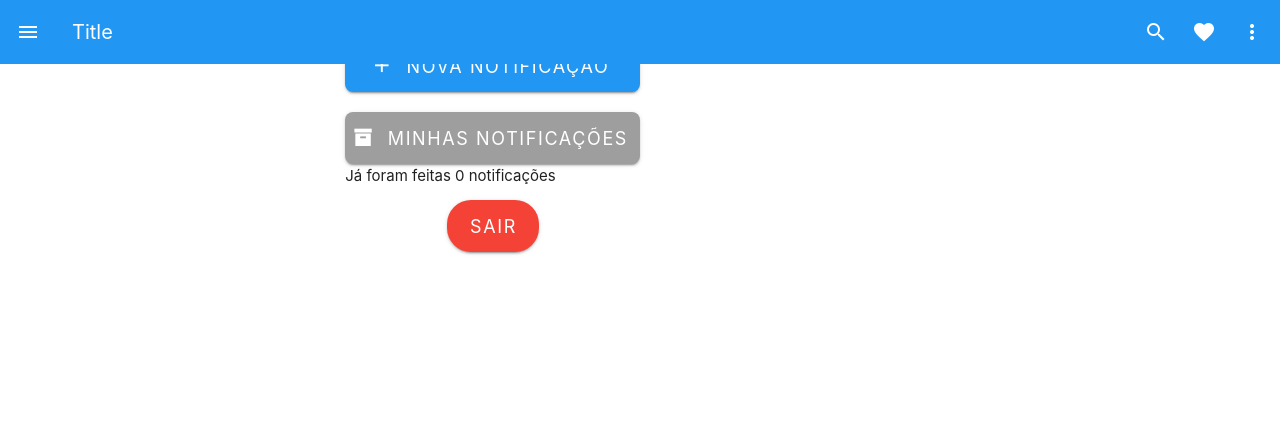
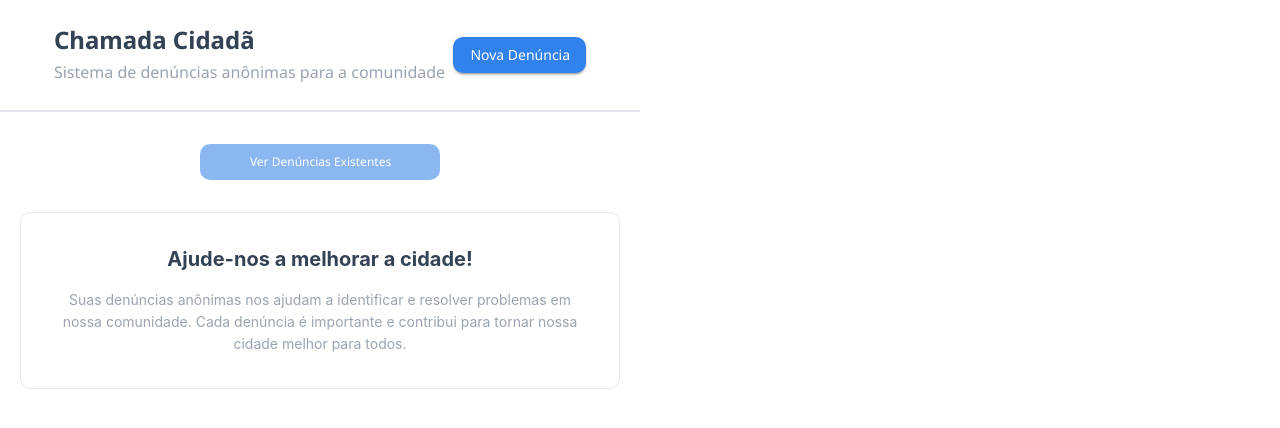
Before and after one commit to jvcarv/codeconquer, a Vue app: page / in a window 1280 px wide. Shown: the top 428 px of the page. Built offline with nearby package versions, Linux system fonts and the light colour scheme.

Commit message:
Implements home page and header

```diff
--- a/index.html
+++ b/index.html
@@ -5,6 +5,10 @@
     <link rel="icon" href="/favicon.ico">
     <meta name="viewport" content="width=device-width, initial-scale=1.0">
     <title>Vite App</title>
+
+    <link rel="preconnect" href="https://fonts.googleapis.com">
+    <link rel="preconnect" href="https://fonts.gstatic.com" crossorigin>
+    <link href="https://fonts.googleapis.com/css2?family=Noto+Sans:ital,wght@0,100..900;1,100..900&display=swap" rel="stylesheet">
   </head>
   <body>
     <div id="app"></div>
--- a/src/App.vue
+++ b/src/App.vue
@@ -9,4 +9,8 @@ import Homepage from '@/components/homepage.vue'
   </v-app>
 </template>
 
-<style scoped></style>
+<style>
+div#app {
+  padding: 0;
+}
+</style>
--- /dev/null
+++ b/src/components/HeaderHome.vue
@@ -0,0 +1,79 @@
+<script setup>
+import { useRouter } from 'vue-router';
+
+const router = useRouter();
+
+function navigateToForm() {
+    router.push({name: 'new'});
+}
+</script>
+
+<template>
+    <section class="header">
+        <div class="column--left">
+            <h1 class="header__title">Chamada Cidadã</h1>
+            <p class="header__description">Sistema de denúncias anônimas para a comunidade</p>
+        </div>
+        <div class="column--right">
+            <v-btn class="btn--main" @click="navigateToForm">Nova denúncia</v-btn>
+        </div>
+    </section>
+</template>
+
+<style scoped>
+    .header {
+        display: flex;
+        gap: 8px;
+
+        padding: 24px 16px;
+        align-items: center;
+        justify-content: center;
+
+        font-family: 'Noto Sans', Arial, sans-serif;
+
+        border-bottom: solid 2px #e3e7ed;
+    }
+
+    .column--left, .column--right {
+        display: flex;
+        align-items: center;
+    }
+
+    .column--left {
+        gap: 4px;
+        justify-content: flex-start;
+        display: flex;
+        flex-direction: column;
+        align-items: flex-start;
+    }
+
+    .column--right {
+        justify-content: flex-end;
+    }
+
+    .header__title {
+        color: #344256;
+        font-size: 24px;
+        font-weight: 700;
+        line-height: 32px;
+    }
+
+    .header__description {
+        color: #9aa4b1;
+        font-size: 16px;
+    }
+
+    button.v-btn.btn--main {
+        background-color: #3182ed;
+        color: #fff;
+        border-radius: 10px;
+        padding: 8px 16px;
+
+        font-family: 'Noto Sans', Arial, sans-serif;
+        font-weight: 500 !important;
+        font-size: 14px;
+        text-transform: capitalize;
+
+        letter-spacing: normal;
+    }
+</style>
--- a/src/components/homepage.vue
+++ b/src/components/homepage.vue
@@ -1,33 +1,86 @@
 <script setup>
 import navbar from './navbar.vue'
+import HeaderHome from './HeaderHome.vue';
 </script>
 
 <template>
-  <v-btn
-    rounded="lg"
-    size="x-large"
-    color="blue"
-    class="pt-5 pb-5 ps-3 pe-3 mb-5 mt-10"
-    prepend-icon="mdi-plus"
-    block
-    >Nova notificação</v-btn
-  >
+  <HeaderHome></HeaderHome>
 
-  <v-btn
-    rounded="lg"
-    size="x-large"
-    color="grey"
-    class="pt-5 pb-5 ps-3 pe-3 mt-3"
-    prepend-icon="mdi-archive"
-    block
-    >Minhas notificações</v-btn
-  >
+  <v-btn variant="plain" class="btn--view_existing">Ver denúncias existentes</v-btn>
 
-  <p>Já foram feitas 0 notificações</p>
+  <section class="note">
+    <h2 class="note__title">
+      Ajude-nos a melhorar a cidade!
+    </h2>
 
-  <v-row>
-    <v-col cols="12 d-flex" class="justify-center">
-      <v-btn rounded="xl" size="x-large" color="red" class="pt-2 pb-2 ps-2 pe-2 mt-3">Sair</v-btn>
-    </v-col>
-  </v-row>
+    <p class="note__description">
+      Suas denúncias anônimas nos ajudam a identificar e resolver problemas em nossa comunidade. Cada denúncia é
+      importante e contribui para tornar nossa cidade melhor para todos.
+    </p>
+
+    <!-- <v-btn class="btn--main">Criar nova denuncia</v-btn> -->
+  </section>
 </template>
+
+<style scoped>
+.btn--view_existing {
+  display: flex;
+
+  width: 240px;
+  margin: 32px auto;
+
+  background-color: #458ce9;
+  color: #fff;
+  border-radius: 10px;
+  padding: 8px 16px;
+
+  font-family: 'Noto Sans', Arial, sans-serif;
+  font-weight: 500;
+  font-size: 12px;
+  text-transform: capitalize;
+
+  letter-spacing: normal;
+}
+
+.note {
+  display: flex;
+  flex-direction: column;
+  gap: 16px;
+
+  align-items: center;
+  justify-content: center;
+
+  padding: 32px;
+  border-radius: 10px;
+  border: solid 1px #e5e7eb;
+
+  margin: auto 20px;
+}
+
+.note__title {
+  color: #344256;
+  font-size: 20px;
+  font-weight: 700;
+  line-height: 28px;
+}
+
+.note__description {
+  color: #9aa4b1;
+  font-size: 14px;
+  text-align: center;
+}
+
+button.v-btn.btn--main {
+  background-color: #3182ed;
+  color: #fff;
+  border-radius: 10px;
+  padding: 8px 16px;
+
+  font-family: 'Noto Sans', Arial, sans-serif;
+  font-weight: 500 !important;
+  font-size: 14px;
+  text-transform: capitalize;
+
+  letter-spacing: normal;
+}
+</style>
--- a/src/views/HomeView.vue
+++ b/src/views/HomeView.vue
@@ -4,9 +4,6 @@ import Homepage from '@/components/homepage.vue'
 </script>
 
 <template>
-  <nav>
-    <navbar />
-  </nav>
   <main>
     <Homepage />
   </main>
```
